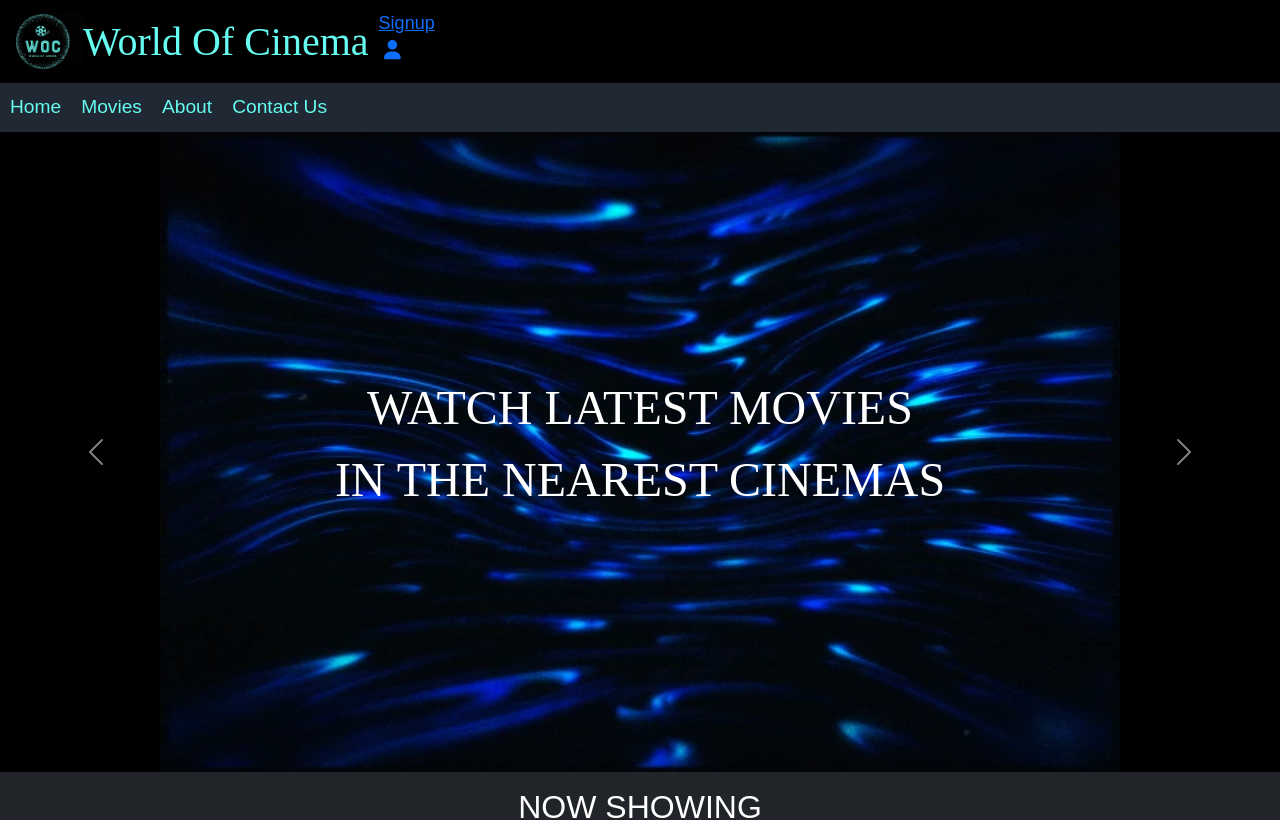
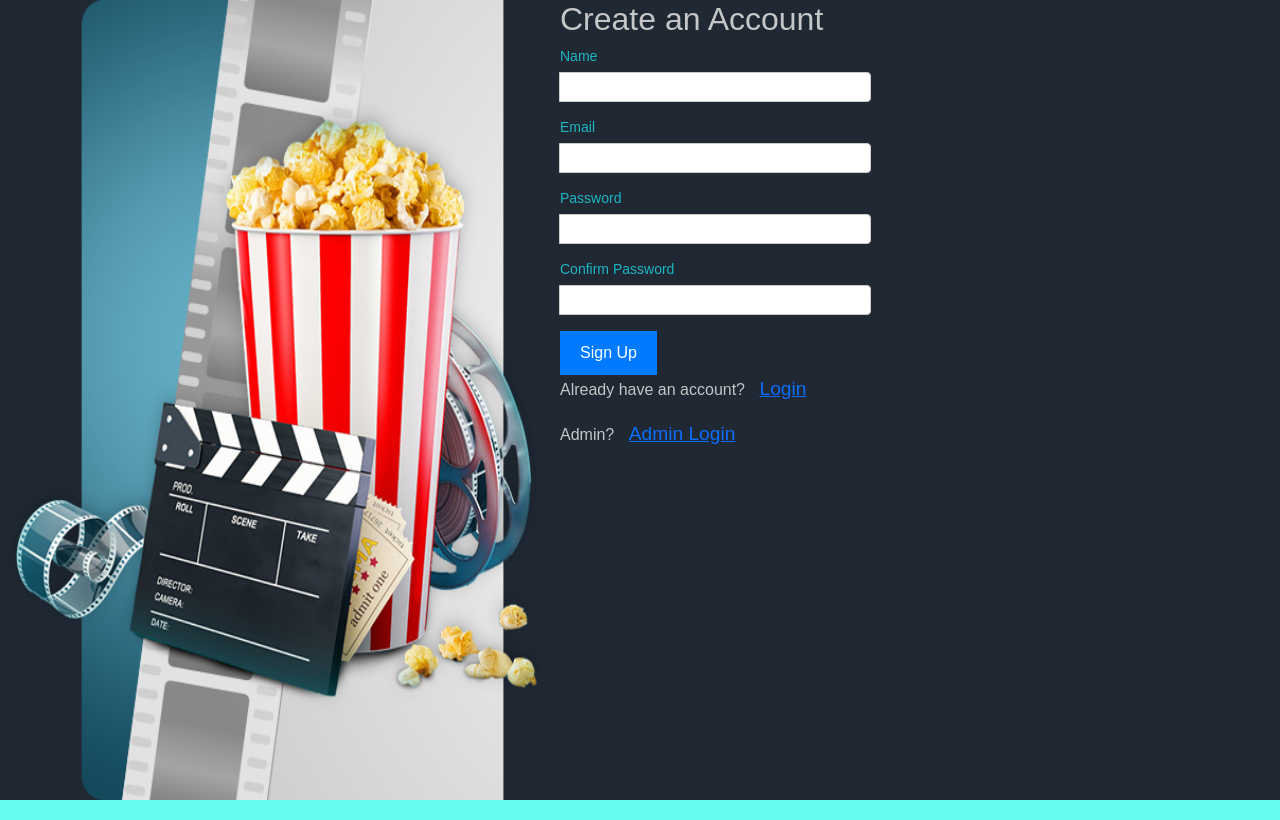
Before and after one commit to RujutaK03/MERN_Project, a React (Create React App) app: page / in a window 1280 px wide. Shown: the top 820 px of the page. Built offline with nearby package versions, Linux system fonts and the light colour scheme; no server answers.

Commit message:
Update App.js

```diff
--- a/src/App.js
+++ b/src/App.js
@@ -3,7 +3,7 @@ import { BrowserRouter as Router, Route, Routes } from 'react-router-dom';
 
 import Login from './components/Login';
 import Signup from './components/Signup';
-import Index from './components/Index';
+//import Index from './components/Index';
 import Info from './components/Info';
 import MyModal from './components/MyModal';
 import MoviePage from './components/moviespage';
@@ -53,7 +53,7 @@ function App() {
           <Route path="/admin-login" element={<AdminLogin/>}/>
           <Route path="/AdminHome" element={<AdminHome />} />
           <Route path="/Seat" element={<MovieSeatSelection />} />
-          <Route path="/" element={<Index />} />
+          <Route path="/" element={<Signup />} />
         </Routes>
       </div>
     </Router>
```
